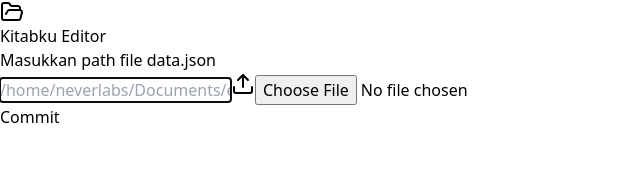
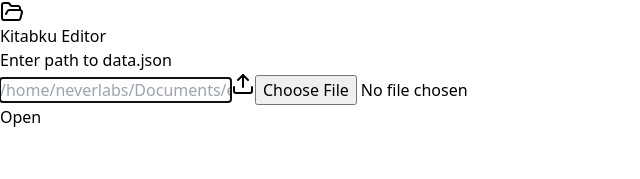
Before and after one commit to neveerlabs/e-Kitabku, a React (Vite) app in the folder client/: page / in a window 1280 px wide. Shown: the top 179 px of the page, without its empty margins (0-640 px from the left). Built offline with nearby package versions, Linux system fonts and the light colour scheme.

Commit message:
Sync: Update client/src/components/PathInput.jsx

```diff
--- a/client/src/components/PathInput.jsx
+++ b/client/src/components/PathInput.jsx
@@ -16,41 +16,33 @@ export default function PathInput({ onSetPath, error }) {
     const file = e.target.files[0]
     if (!file) return
 
-    // Reset error
     setUploadError('')
 
-    // Cek ekstensi .json
     if (!file.name.endsWith('.json')) {
-      setUploadError('File harus berekstensi .json')
+      setUploadError('File must have .json extension')
       return
     }
 
     try {
-      // Baca isi file
       const text = await file.text()
-      // Validasi JSON
       JSON.parse(text)
 
-      // Kirim ke server via /api/upload
       const res = await axios.post('/api/upload', { content: text })
       if (res.data && res.data.path) {
-        // Isi input dengan path yang dikembalikan server
         setInput(res.data.path)
         setUploadError('')
-        // Submit otomatis
         onSetPath(res.data.path)
       } else {
-        setUploadError('Gagal mendapatkan path dari server')
+        setUploadError('Failed to get path from server')
       }
     } catch (err) {
       if (err instanceof SyntaxError) {
-        setUploadError('File bukan JSON yang valid')
+        setUploadError('File is not valid JSON')
       } else {
-        setUploadError(err.response?.data?.error || 'Gagal mengupload file')
+        setUploadError(err.response?.data?.error || 'Failed to upload file')
       }
     }
 
-    // Reset input file agar bisa pilih file yang sama lagi
     if (fileInputRef.current) fileInputRef.current.value = ''
   }
 
@@ -61,7 +53,7 @@ export default function PathInput({ onSetPath, error }) {
           <FolderOpen className="w-8 h-8 text-blue-500" />
           <h1 className="text-2xl font-bold text-gray-800">Kitabku Editor</h1>
         </div>
-        <label className="block text-sm font-medium text-gray-700 mb-2">Masukkan path file data.json</label>
+        <label className="block text-sm font-medium text-gray-700 mb-2">Enter path to data.json</label>
         <div className="flex gap-2">
           <input
             type="text"
@@ -75,7 +67,7 @@ export default function PathInput({ onSetPath, error }) {
             type="button"
             onClick={() => fileInputRef.current?.click()}
             className="px-3 py-2 bg-indigo-500 text-white rounded-md hover:bg-indigo-600 transition flex items-center gap-1"
-            title="Pilih file data.json"
+            title="Select data.json file"
           >
             <Upload className="w-4 h-4" />
           </button>
@@ -94,7 +86,7 @@ export default function PathInput({ onSetPath, error }) {
           type="submit"
           className="w-full mt-4 bg-blue-600 text-white py-2 rounded-md hover:bg-blue-700 transition"
         >
-          Commit
+          Open
         </button>
       </form>
     </div>
```
